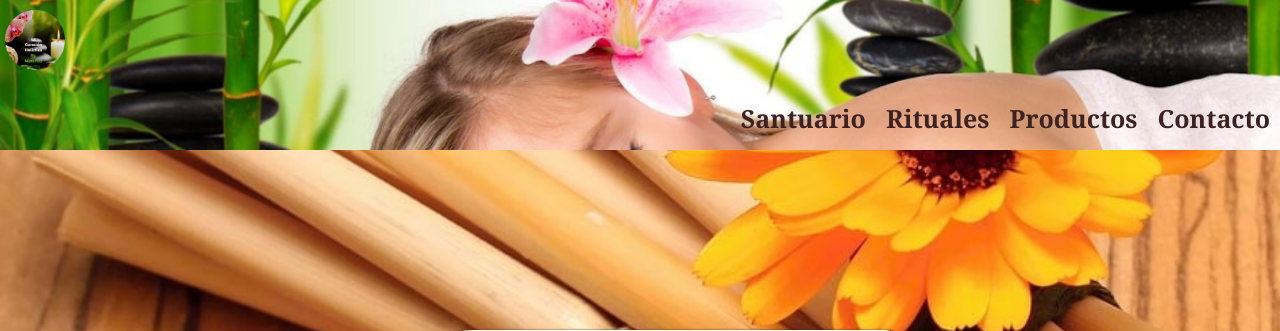
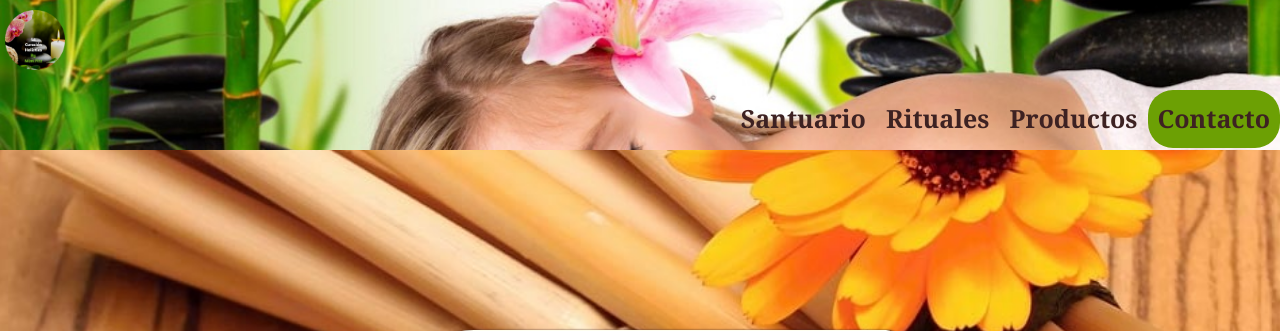
Before and after one commit to mimifitz/LaCuracionHolistica, a PHP site: page /Pages/contact.html in a window 1280 px wide. Shown: the top 331 px of the page. Run offline with PHP 8.4, Linux system fonts and the light colour scheme; some libraries are stand-ins or nearby versions.

Commit message:
Highlight feature of active  page added

```diff
--- a/Pages/contact.html
+++ b/Pages/contact.html
@@ -21,7 +21,7 @@
 </head>
 
 <body class="contact">
-    <div class="header" id="myheader"> <img src="../WEB-FOTOS/20190711_132415.png" alt="logo"> <a class="active"
+    <div class="header" id="myheader"> <img src="../WEB-FOTOS/20190711_132415.png" alt="logo"> <a class="current"
             href="contact.html">Contacto</a>
         <a href="products.html">Productos</a>
         <a href="ourRituals.html">Rituales</a>
--- a/Pages/landingPage.html
+++ b/Pages/landingPage.html
@@ -24,7 +24,7 @@
         <a class="active" href="contact.html">Contacto</a>
         <a href="products.html">Productos</a>
         <a href="ourRituals.html">Rituales</a>
-        <a href="landingPage.html">Santuario</a>
+        <a class="current" href="landingPage.html">Santuario</a>
     </div>
     <video class="myVideo" controls autoplay muted id="vid" loop="true" playsinline
         poster="../WEB-FOTOS/aceite-neutro-para-masajes-por-1-lt-D_NQ_NP_15067-MLA20094761956_052014-F.jpg"
--- a/Pages/ourRituals.html
+++ b/Pages/ourRituals.html
@@ -24,7 +24,7 @@
     <div class="header" id="myheader"> <img src="../WEB-FOTOS/20190711_132415.png" alt="logo"><a class="active"
             href="contact.html">Contacto</a>
         <a href="products.html">Productos</a>
-        <a href="ourRituals.html">Rituales</a>
+        <a class="current" href="ourRituals.html">Rituales</a>
         <a href="landingPage.html">Santuario</a>
     </div>
     <div class="box">
--- a/Pages/products.html
+++ b/Pages/products.html
@@ -23,7 +23,7 @@
 <body class="product">
     <div class="header" id="myheader"> <img src="../WEB-FOTOS/20190711_132415.png" alt="logo"><a class="active"
             href="contact.html">Contacto</a>
-        <a href="products.html">Productos</a>
+        <a class="current" href="products.html">Productos</a>
         <a href="ourRituals.html">Rituales</a>
         <a href="landingPage.html">Santuario</a>
     </div>
--- a/Pages/style.css
+++ b/Pages/style.css
@@ -39,18 +39,16 @@ body{
     color:rgb(61, 34, 34);
  }
 
-
- .header a:visited {
-    background: rgb(241, 195, 163);
-  }
   .header a:hover{
       background:rgb(61, 34, 34);
       text-decoration: none;
       border-radius:25px 25px 25px 25px;
       color: white;
   }
-  .header a:active{
-    background: white;
+  .current{
+    color: white;
+    background-color:rgb(108, 160, 4);
+    border-radius:25px 25px 25px 25px;
   }
 
 .header > img{
```
Also changed, not shown: Pages/prod&ritual.css (+7 -9 lines).
